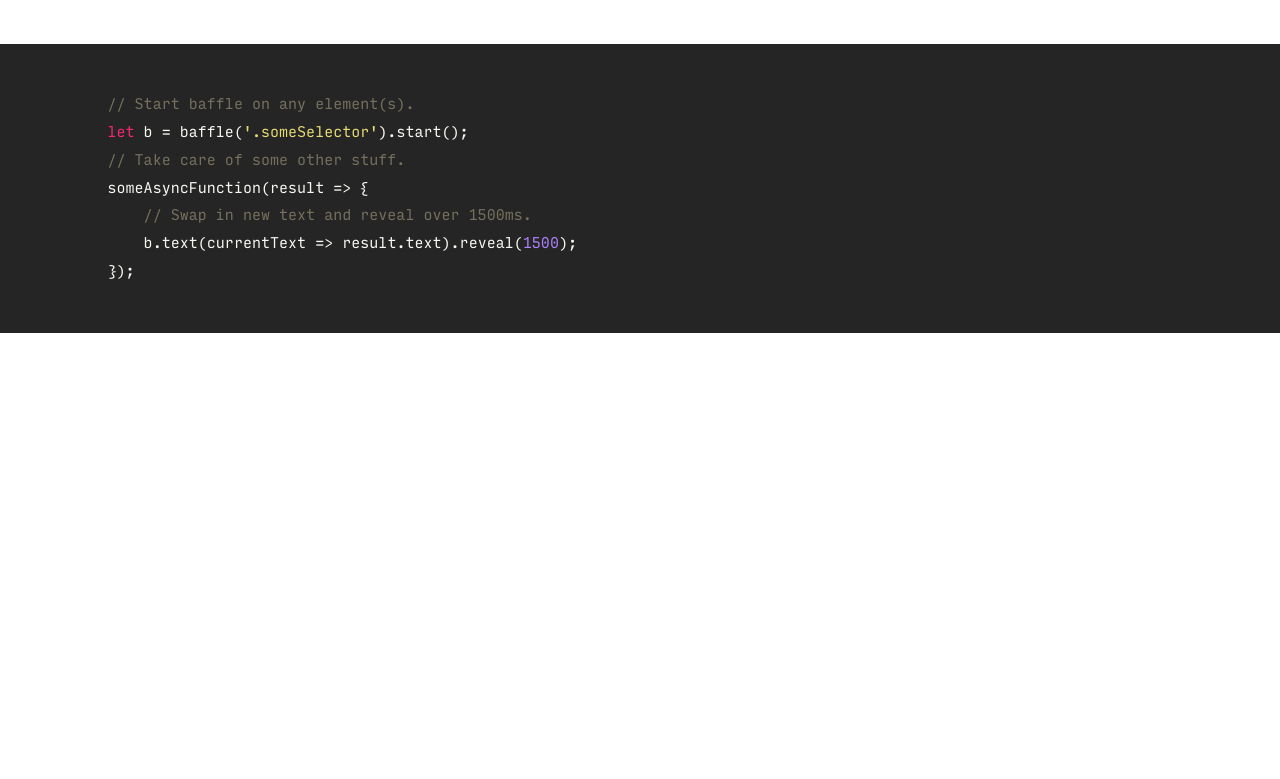
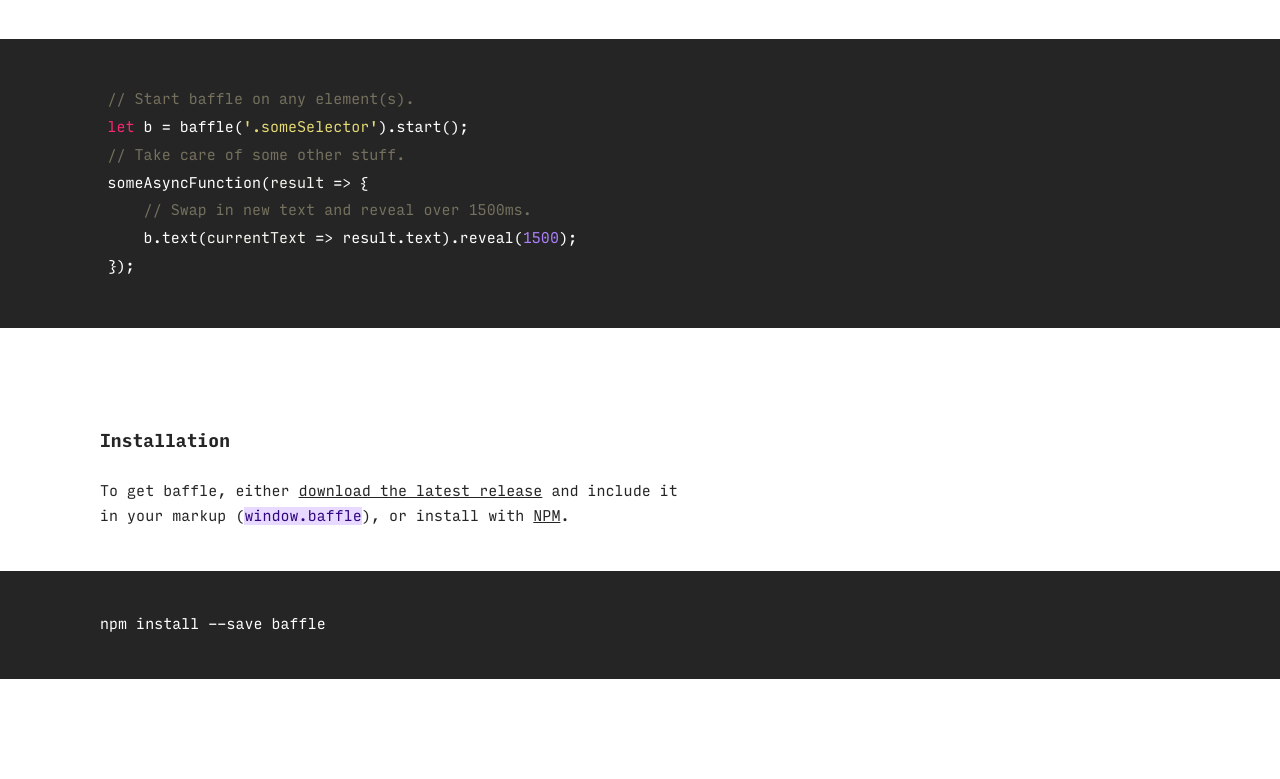
Before and after one commit to camwiegert/baffle, a website built with webpack: page index.html in a window 1280 px wide. Shown: the part 324-1103 px from the top of the page. Before the commit the page ends 800 px from the top, so only its background shows below. Built offline with nearby package versions, Linux system fonts and the light colour scheme.

Commit message:
Add installation section

```diff
--- a/assets/css/main.scss
+++ b/assets/css/main.scss
@@ -27,17 +27,29 @@
 
 a {
     color: inherit;
+    text-decoration: underline;
 }
 
-pre {
+p {
+    max-width: 40em;
+}
+
+.codeBlock {
     background-color: $color-black;
     color: $color-white;
     padding: 4rem 10rem;
+    margin: 4rem 0;
+    code {
+        background-color: transparent;
+        color: inherit;
+    }
 }
 
 code {
     font-family: $fontFamily-mono;
     line-height: 1.85;
+    background-color: #e7d9ff;
+    color: #310680;
 }
 
 .hljs {
@@ -45,7 +57,7 @@
 }
 
 .header {
-    padding: 10rem 10rem 3rem;
+    padding: 10rem 10rem 0;
 }
 
 .header-headline {
@@ -90,3 +102,26 @@
                 transform: scale(0.98);
     }
 }
+
+.wrap {
+    margin-left: 10rem;
+    margin-right: 10rem;
+}
+
+section {
+    margin-top: 10rem;
+    margin-bottom: 10rem;
+}
+
+.sectionHeader {
+    font-size: 1.8rem;
+    margin-bottom: 1.5em;
+    a {
+        text-decoration: none;
+    }
+    a:hover:after {
+        content: "#";
+        padding-left: 0.35em;
+        opacity: 0.35;
+    }
+}
--- a/assets/js/main.js
+++ b/assets/js/main.js
@@ -23,3 +23,7 @@
 baffle('.header-headline', {
     characters: gibberish
 }).start().reveal(1500, 2500);
+
+baffle('.sectionHeader a')
+    .start()
+    .reveal(1500, 1500);
--- a/index.html
+++ b/index.html
@@ -18,7 +18,7 @@
             </div>
         </header>
 
-<pre><code class="javascript">// Start baffle on any element(s).
+<pre class="codeBlock"><code class="javascript">// Start baffle on any element(s).
 let b = baffle('.someSelector').start();
 // Take care of some other stuff.
 someAsyncFunction(result => {
@@ -27,6 +27,14 @@
 });
 </code></pre>
 
+        <section id="install">
+            <div class="wrap">
+                <h3 class="sectionHeader"><a href="#install">Installation</a></h3>
+                <p>To get baffle, either <a href="#">download the latest release</a> and include it in your markup (<code>window.baffle</code>), or install with <a href="https://npmjs.com/package/baffle">NPM</a>.</p>
+            </div>
+            <pre class="codeBlock nohighlight"><code>npm install --save baffle</code></pre>
+        </section>
+
         <script src="./dist/baffle.min.js"></script>
         <script src="./assets/js/main.bundle.js"></script>
     </body>
```
Also changed, not shown: assets/css/main.min.css, assets/js/main.bundle.js.
